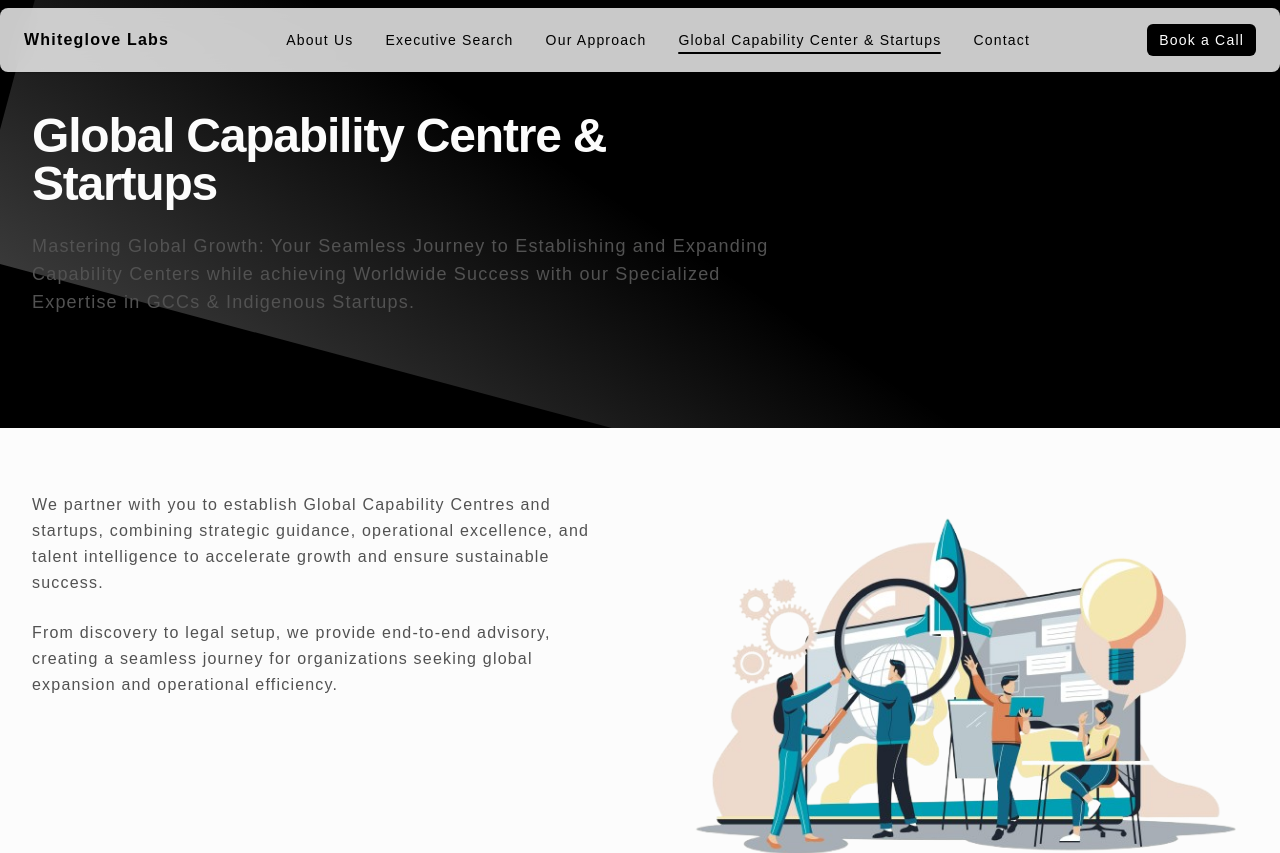
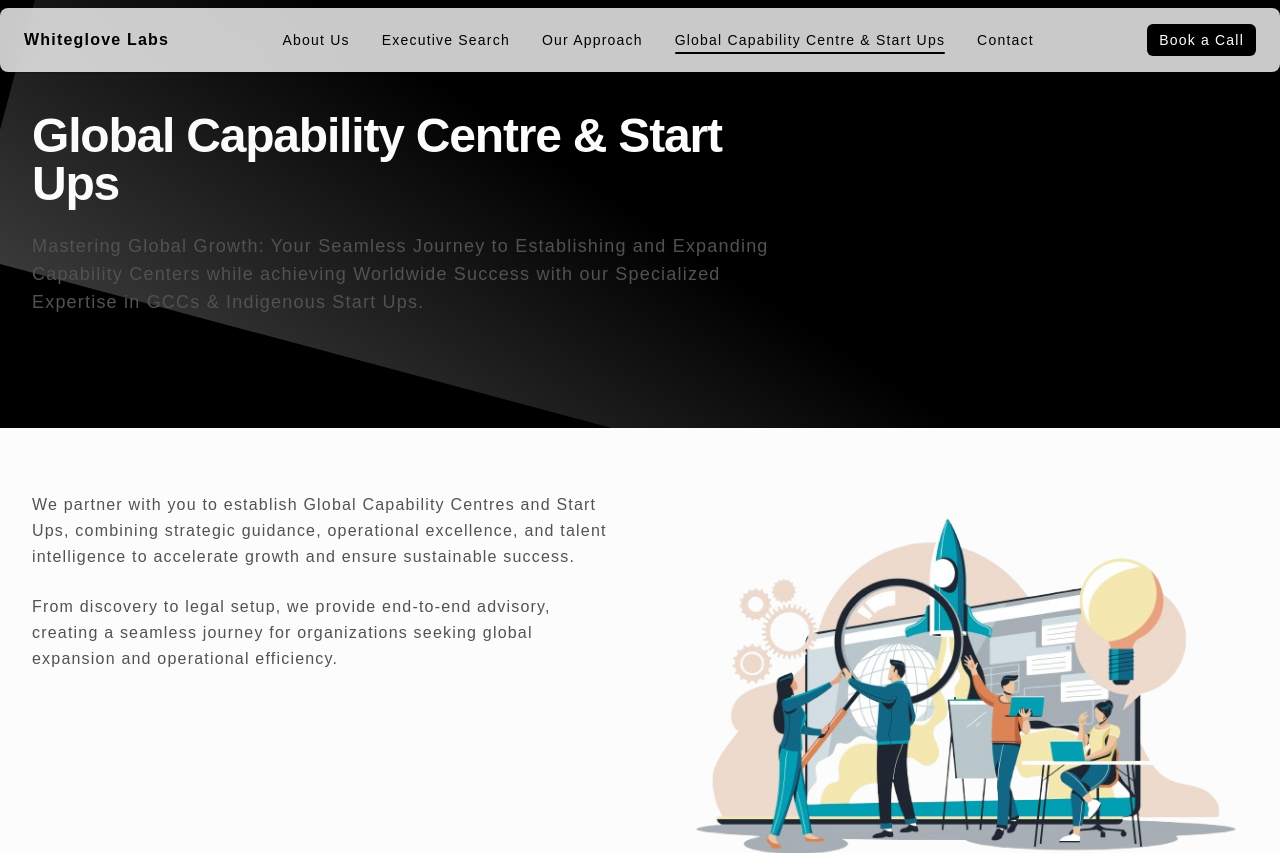
Before and after one commit to Aegon017/whiteglove-labs, a React (Vite) app: page /gcc-startups in a window 1280 px wide. Shown: the top 853 px of the page. Built offline with nearby package versions, Linux system fonts and the light colour scheme.

Commit message:
changes are done

```diff
--- a/src/components/hero-contact.tsx
+++ b/src/components/hero-contact.tsx
@@ -25,12 +25,12 @@ export function HeroContact() {
               Finding Visionary Tech Leaders
             </h1>
             <p className="text-lg text-muted-foreground/95 max-w-lg">
-              For Next-Gen Startups, GCCS and Enterprises
+              For Next-Gen Start Ups, GCCS and Enterprises
             </p>
             <p className="text-base leading-relaxed text-muted-foreground/90 max-w-2xl">
               We redefine talent strategy by partnering with founders and leaders to build
               repeatable, fair, and data-backed hiring systems across leadership, technology,
-              and global capability centers.
+              and global capability centres.
             </p>
           </div>
           <Card className="w-full border border-border bg-background/80">
--- a/src/components/services.tsx
+++ b/src/components/services.tsx
@@ -16,9 +16,9 @@ const services = [
   },
   {
     n: "02.",
-    t: "Global Capability Centers",
+    t: "Global Capability Centres",
     d: "Stand up high-leverage GCCs with clarity on scope, capability maps, and governance.",
-    full: `Our GCC solutions help organizations establish and optimize global capability centers with clear operational frameworks and governance models for seamless integration and maximum impact.`,
+    full: `Our GCC solutions help organizations establish and optimize global capability centres with clear operational frameworks and governance models for seamless integration and maximum impact.`,
   },
   {
     n: "03.",
--- a/src/components/site-footer.tsx
+++ b/src/components/site-footer.tsx
@@ -13,7 +13,7 @@ export function SiteFooter() {
     { href: "/about-us", label: "About Us" },
     { href: "/executive-search", label: "Executive Search" },
     { href: "/our-approach", label: "Our Approach" },
-    { href: "/gcc-startups", label: "Global Capability Center & Startups" },
+    { href: "/gcc-startups", label: "Global Capability Centre & Start Ups" },
     { href: "/contact", label: "Contact" },
   ]
 
--- a/src/components/site-header.tsx
+++ b/src/components/site-header.tsx
@@ -8,7 +8,7 @@ const nav = [
   { href: "/about-us", label: "About Us" },
   { href: "/executive-search", label: "Executive Search" },
   { href: "/our-approach", label: "Our Approach" },
-  { href: "/gcc-startups", label: "Global Capability Center & Startups" },
+  { href: "/gcc-startups", label: "Global Capability Centre & Start Ups" },
   { href: "/contact", label: "Contact" },
 ]
 
--- a/src/routes/gcc-startups.tsx
+++ b/src/routes/gcc-startups.tsx
@@ -36,21 +36,21 @@ function GCCStartupsPage() {
     {
       icon: Target,
       title: "Legal Entity Setup",
-      desc: "Facilitate the seamless establishment of the appropriate legal entity and secure requisite regulatory approvals with the support of our expert counsel on Global Capability Center (GCC) solutions.",
+      desc: "Facilitate the seamless establishment of the appropriate legal entity and secure requisite regulatory approvals with the support of our expert counsel on Global Capability Centre (GCC) solutions.",
     },
   ]
 
   return (
     <main className="bg-background min-h-screen">
       <PageHero
-        title="Global Capability Centre & Startups"
-        subtitle="Mastering Global Growth: Your Seamless Journey to Establishing and Expanding Capability Centers while achieving Worldwide Success with our Specialized Expertise in GCCs & Indigenous Startups."
+        title="Global Capability Centre & Start Ups"
+        subtitle="Mastering Global Growth: Your Seamless Journey to Establishing and Expanding Capability Centers while achieving Worldwide Success with our Specialized Expertise in GCCs & Indigenous Start Ups."
       />
       <SectionLayout id='gcc-startups' className="bg-background">
         <div className="grid lg:grid-cols-2 gap-12">
           <div className="space-y-6 text-muted-foreground text-[16px] leading-relaxed">
             <p>
-              We partner with you to establish Global Capability Centres and startups, combining strategic guidance, operational excellence, and talent intelligence to accelerate growth and ensure sustainable success.
+              We partner with you to establish Global Capability Centres and Start Ups, combining strategic guidance, operational excellence, and talent intelligence to accelerate growth and ensure sustainable success.
             </p>
             <p>
               From discovery to legal setup, we provide end-to-end advisory, creating a seamless journey for organizations seeking global expansion and operational efficiency.
@@ -65,7 +65,7 @@ function GCCStartupsPage() {
           >
             <img
               src="/global_capability_centre_and_startups.png"
-              alt="GCC & Startups"
+              alt="GCC & Start Ups"
               className="w-full h-auto object-cover object-center"
             />
           </motion.div>
```
Also changed, not shown: 22 other files (tests, documents, lock files or other folders).
